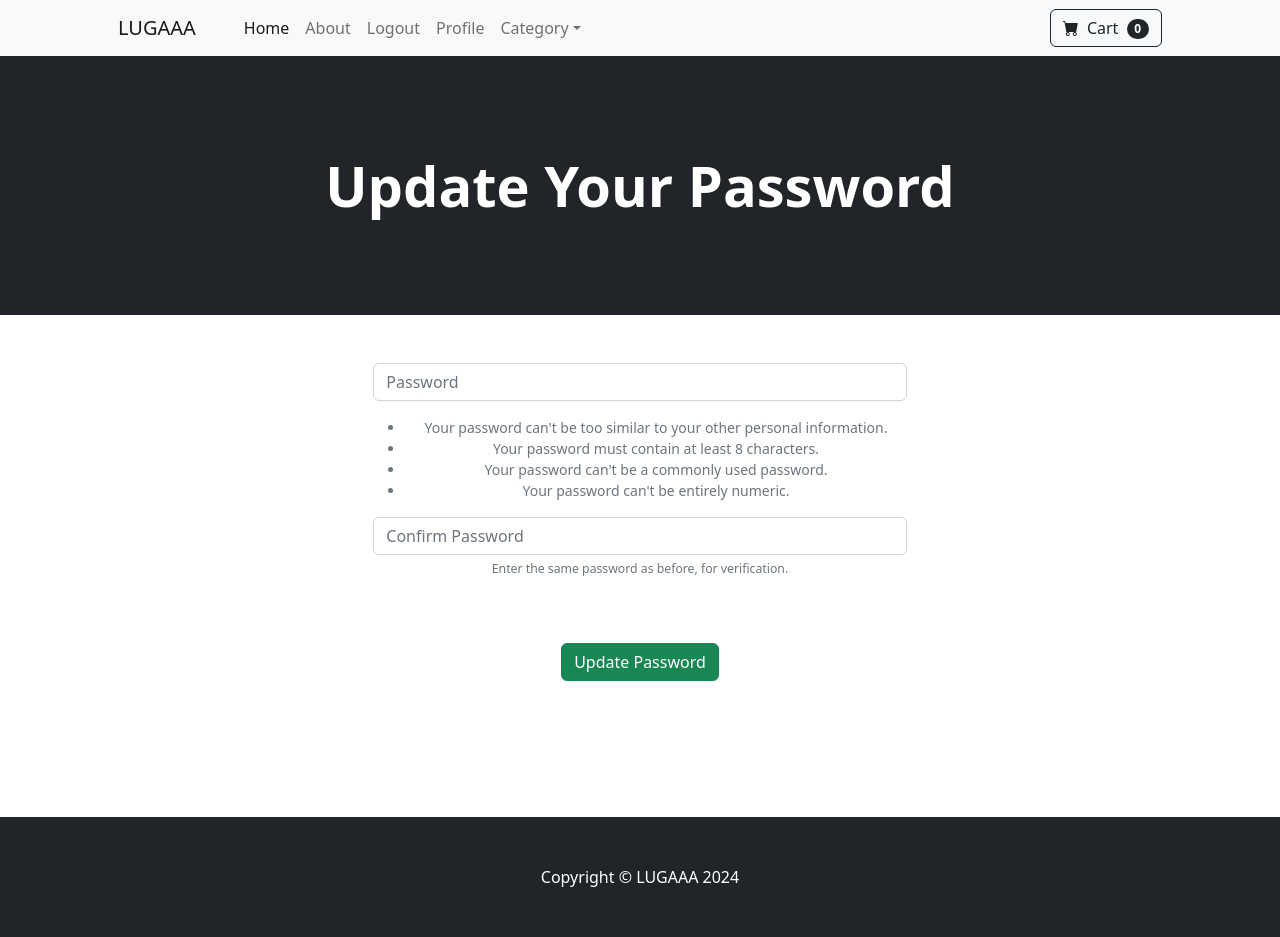
After one commit to AnishRM-ai/EcommerceWebsiteIn-Django, a Django app: page /update_password/ in a window 1280 px wide. The commit adds this page. Run offline with Django 5.2, Linux system fonts and the light colour scheme; a user stored in the database is signed in; parts of the project's set-up code (start-up, migrations or seed data) failed here and were passed over; some libraries are stand-ins or nearby versions.

Commit message:
User Password updating functionality built.

```diff
--- a/store/forms.py
+++ b/store/forms.py
@@ -1,6 +1,28 @@
 from django.contrib.auth.models import User
-from django.contrib.auth.forms import UserCreationForm, UserChangeForm
+from django.contrib.auth.forms import UserCreationForm, UserChangeForm, SetPasswordForm
 from django import forms
+
+
+class ChangePasswordForm(SetPasswordForm):
+    class Meta:
+        model = User
+        fields = ['new_password1', 'new_password2']
+
+    def __init__(self, *args, **kwargs):
+        super(ChangePasswordForm, self).__init__(*args, **kwargs)
+
+        self.fields['new_password1'].widget.attrs['class'] = 'form-control'
+        self.fields['new_password1'].widget.attrs['placeholder'] = 'Password'
+        self.fields['new_password1'].label = ''
+        self.fields['new_password1'].help_text = '<ul class="form-text text-muted small"><li>Your password can\'t be too similar to your other personal information.</li><li>Your password must contain at least 8 characters.</li><li>Your password can\'t be a commonly used password.</li><li>Your password can\'t be entirely numeric.</li></ul>'
+
+        self.fields['new_password2'].widget.attrs['class'] = 'form-control'
+        self.fields['new_password2'].widget.attrs['placeholder'] = 'Confirm Password'
+        self.fields['new_password2'].label = ''
+        self.fields['new_password2'].help_text = '<span class="form-text text-muted"><small>Enter the same password as before, for verification.</small></span>'
+
+
+
 
 class UpdateUserForm(UserChangeForm):
     password = None
--- a/store/templates/navbar.html
+++ b/store/templates/navbar.html
@@ -19,8 +19,8 @@
                     <ul class="dropdown-menu" aria-labelledby="navbarDropdown">
                         <li><a class="dropdown-item" href="{% url 'category_summary' %}">All Products</a></li>
                         <li><hr class="dropdown-divider" /></li>
-                        <li><a class="dropdown-item" href="{% url 'category' 'Jackets' %}">Men</a></li>
-                        <li><a class="dropdown-item" href="{% url 'category' 'Shoes' %}">Female</a></li>
+                        <li><a class="dropdown-item" href="{% url 'category' 'Men' %}">Men</a></li>
+                        <li><a class="dropdown-item" href="{% url 'category' 'Women' %}">Women</a></li>
                     </ul>
                 </li>
             </ul>
--- /dev/null
+++ b/store/templates/update_password.html
@@ -0,0 +1,32 @@
+{% extends 'base.html' %}
+{% block content %}
+<header class="bg-dark py-5">
+    <div class="container px-4 px-lg-5 my-5">
+        <div class="text-center text-white">
+            <h1 class="display-4 fw-bolder"> Update Your Password</h1>
+            <p class="lead fw-normal text-white-50 mb-0">
+    </div>
+</header>
+
+<center>
+<div class="col-5 text-center mb-3 my-5">
+    <form method="POST" action="{% url 'update_password' %}">
+         {% csrf_token %}
+
+         {{ form.as_p }}
+         <br/><br/>
+         <button type="submit" class="btn btn-success">Update Password</button>
+
+        </form>
+    <br>
+    <br>
+
+    <br>
+    <br>
+    <br>
+
+
+</div>
+</center>
+
+{% endblock %}
--- a/store/templates/update_user.html
+++ b/store/templates/update_user.html
@@ -22,6 +22,7 @@
         </form>
     <br>
     <br>
+    <a href="{% url 'update_password' %}" class="btn btn-success">Update Password</a>
     <br>
     <br>
     <br>
--- a/store/urls.py
+++ b/store/urls.py
@@ -10,5 +10,6 @@ urlpatterns = [
     path('product/<int:pk>', views.product, name='product'),
     path('category/<str:foo>', views.category, name='category'),
     path('category_summary/', views.category_summary, name='category_summary'),
-    path('updateUser/', views.update_user, name="update_user")
+    path('updateUser/', views.update_user, name="update_user"),
+    path('update_password/', views.update_password, name='update_password'),
 ]
--- a/store/views.py
+++ b/store/views.py
@@ -5,8 +5,40 @@ from django.contrib.auth import authenticate, login, logout
 from django.contrib import messages
 from django.contrib.auth.models import User
 from django.contrib.auth.forms import UserCreationForm
-from .forms import SignUpForm, UpdateUserForm
+from .forms import SignUpForm, UpdateUserForm, ChangePasswordForm
 from django import forms
+
+
+
+
+
+
+#Update password
+def update_password(request):
+    if request.user.is_authenticated:
+        current_user = request.user
+        if request.method == 'POST':
+            form = ChangePasswordForm(current_user, request.POST)
+            #is the form valid?
+            if form.is_valid():
+                form.save()
+                messages.success(request, "Your Pass Has Been Updated!")
+                login(request, current_user)
+                return redirect('update_user')
+            else:
+                for error in list(form.errors.values()):
+                    messages.error(request, error)
+                    return redirect('update_password')
+
+        else:
+            form = ChangePasswordForm(current_user)
+            return render(request, "update_password.html", {"form":form} )
+    else:
+        messages.error(request, "You Must be Logged In !!")
+        return redirect('home')
+
+
+
 
 #Update user details
 def update_user(request):
```
Also changed, not shown: media/uploads/product/leather_BBZTN7i.jpg (added), store/models.py (line endings or trailing spaces).
